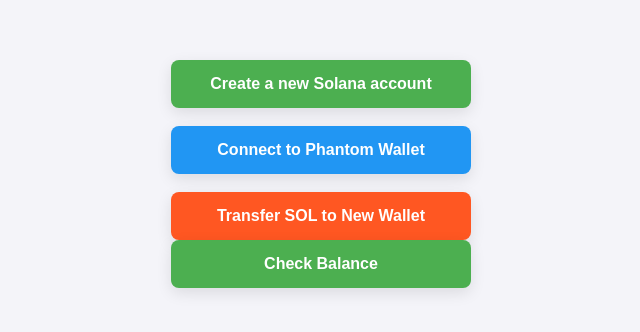
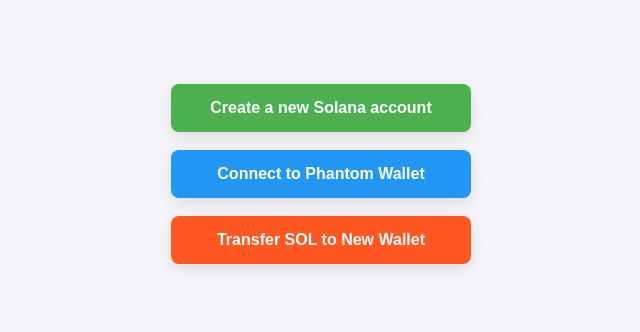
Before and after one commit to saurabh19062003dwivedi/helloworldprojectsolana, a website built with Vite: page index.html in a window 1280 px wide. Shown: the part 226-558 px from the top of the page, without its empty margins (319-959 px from the left). Built offline with nearby package versions, Linux system fonts and the light colour scheme.

Commit message:
Update index.html

```diff
--- a/index.html
+++ b/index.html
@@ -11,7 +11,7 @@
     <button id="createAccountButton"  onclick="createAccount()">Create a new Solana account</button> <br>
     <button id="connectWalletButton" onclick="connectPhantomWallet()">Connect to Phantom Wallet</button> <br>
     <button id="transferSolButton"  onclick="transferSOL()">Transfer SOL to New Wallet</button>
-    <button onclick="checkAccountBalance()">Check Balance</button>
+
 
     <!-- app.js include karenge as a module -->
     <script type="module" src="app.js"></script>
```
